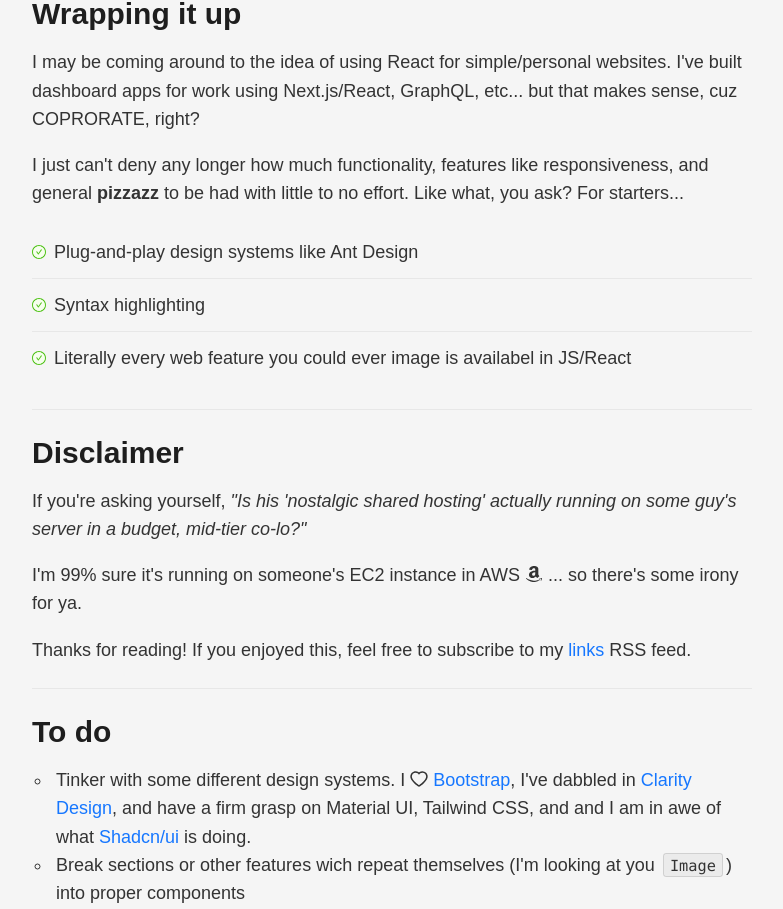
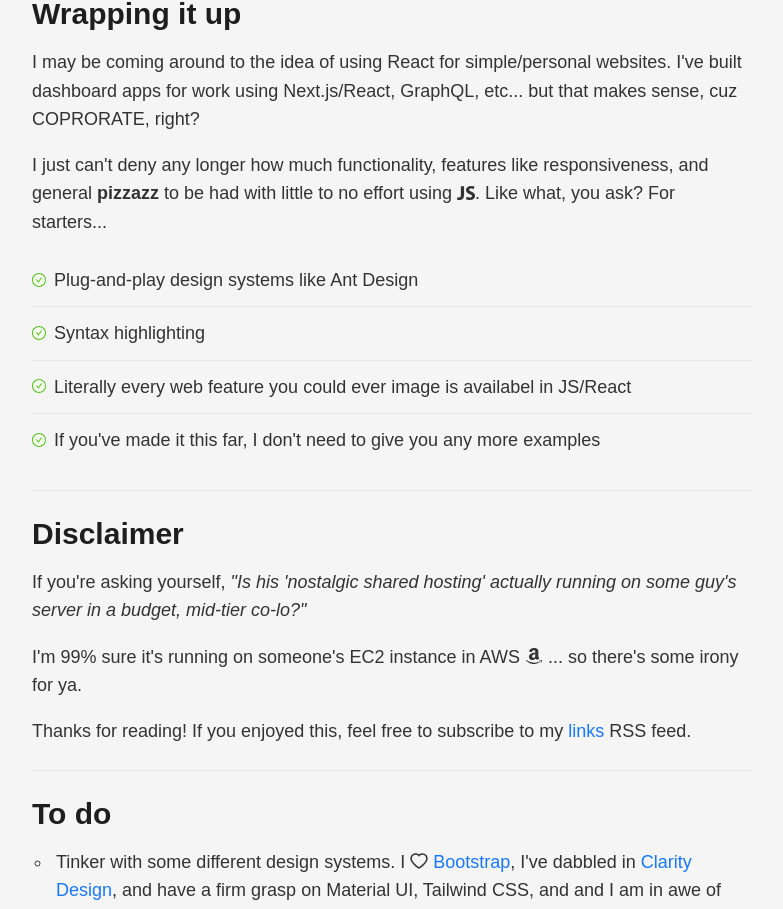
Before and after one commit to willwillis/react.willwillis.com, a React (Create React App) app: page / in a window 1280 px wide. Shown: the part 3886-4795 px from the top of the page, without its empty margins (248-1031 px from the left). Built offline with nearby package versions, Linux system fonts and the light colour scheme.

Commit message:
added an additional JS use case

```diff
--- a/src/App.js
+++ b/src/App.js
@@ -11,7 +11,7 @@
   Image,
 } from "antd";
 
-import { CheckCircleTwoTone, ClockCircleOutlined } from "@ant-design/icons";
+import { CheckCircleTwoTone, ClockCircleOutlined, JavaScriptOutlined} from "@ant-design/icons";
 import CodeBlock from "./components/CodeBlock";
 import {
   GithubOutlined,
@@ -31,6 +31,10 @@
     {
       title:
         "Literally every web feature you could ever image is availabel in JS/React",
+      status: "completed",
+    }, {
+      title:
+        "If you've made it this far, I don't need to give you any more examples",
       status: "completed",
     },
   ];
@@ -206,7 +210,7 @@
         <Paragraph>
           I just can't deny any longer how much functionality, features like
           responsiveness, and general <b>pizzazz</b> to be had with little to no
-          effort. Like what, you ask? For starters...
+          effort using <JavaScriptOutlined />. Like what, you ask? For starters...
         </Paragraph>
 
         <List
```
